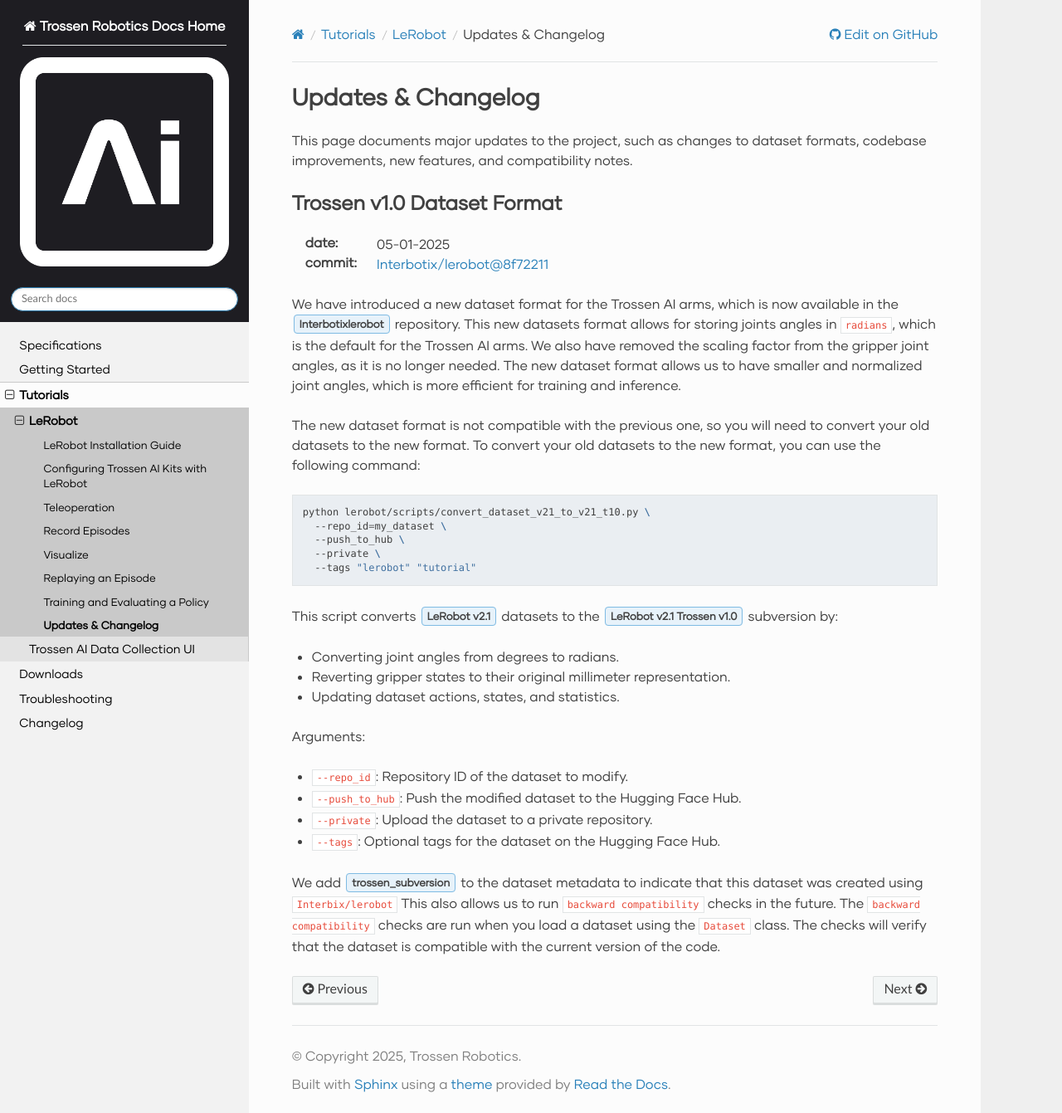
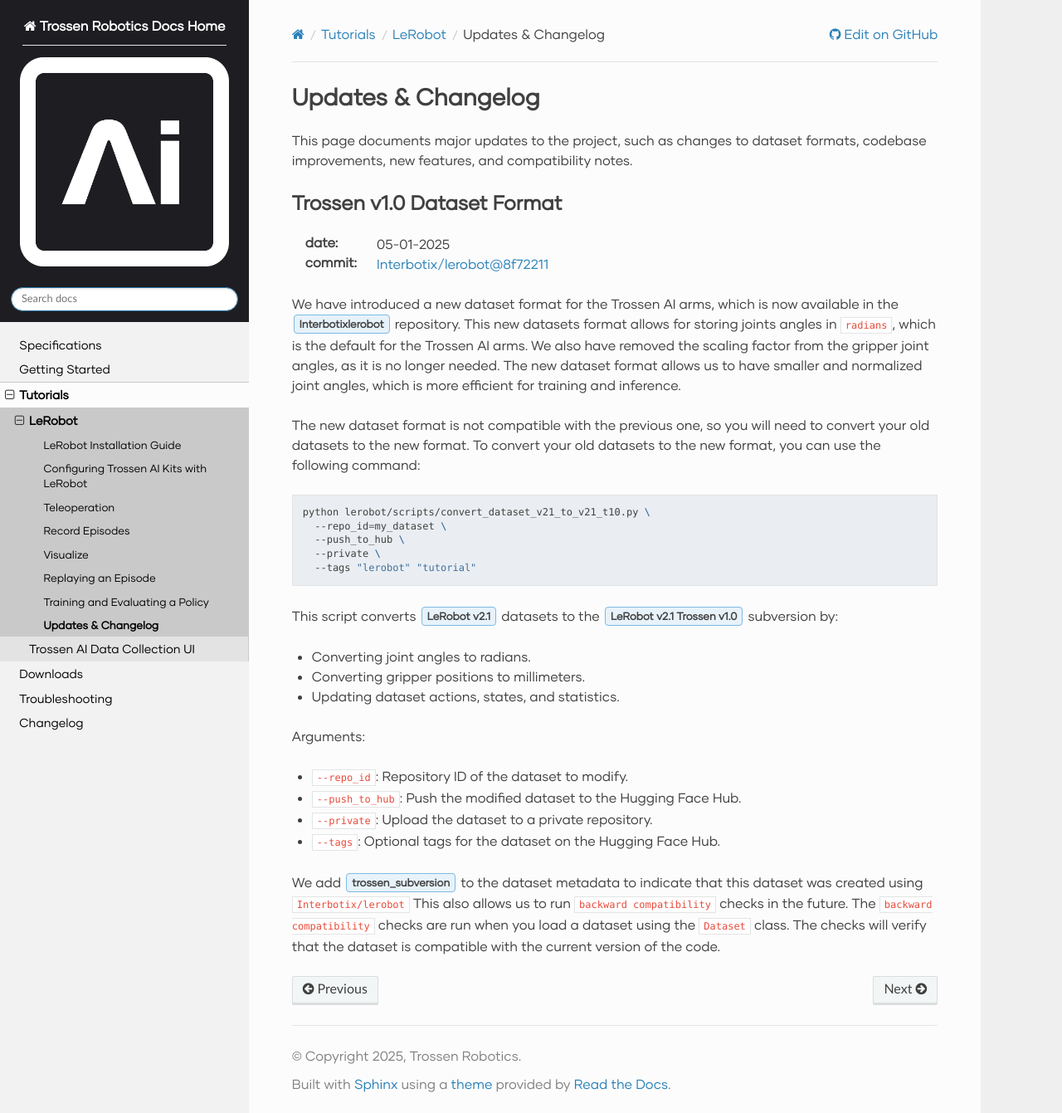
Before and after one commit to TrossenRobotics/trossen_arm, a Sphinx documentation site: the page built from docs/tutorials/lerobot/changelog.rst, in a window 1280 px wide and 1341 px high. Shown: the whole window at 83% size. Built offline with Sphinx 7.4.7 and the Read the Docs theme 3.1.0, drawn with Linux system fonts in a browser that asks for light colours; some web fonts are replaced; pages that are not in the unit, such as notebooks, are missing from menus.

Commit message:
Apply suggestions from code review
Co-authored-by: lukeschmitt-tr <85308904+lukeschmitt-tr@users.noreply.github.com>

```diff
--- a/docs/tutorials/lerobot/changelog.rst
+++ b/docs/tutorials/lerobot/changelog.rst
@@ -29,8 +29,8 @@ To convert your old datasets to the new format, you can use the following comman
 
 This script converts :guilabel:`LeRobot v2.1` datasets to the :guilabel:`LeRobot v2.1 Trossen v1.0` subversion by:
 
-* Converting joint angles from degrees to radians.
-* Reverting gripper states to their original millimeter representation.
+* Converting joint angles to radians.
+* Converting gripper positions to millimeters.
 * Updating dataset actions, states, and statistics.
 
 Arguments:
@@ -39,9 +39,7 @@ Arguments:
 * ``--push_to_hub``: Push the modified dataset to the Hugging Face Hub.
 * ``--private``: Upload the dataset to a private repository.
 * ``--tags``: Optional tags for the dataset on the Hugging Face Hub.
-
-
-We add :guilabel:`trossen_subversion` to the dataset metadata to indicate that this dataset was created using ``Interbix/lerobot``
+We add :guilabel:`trossen_subversion` to the dataset metadata to indicate that this dataset was created using ``Interbotix/lerobot``
 This also allows us to run ``backward compatibility`` checks in the future.
 The ``backward compatibility`` checks are run when you load a dataset using the ``Dataset`` class.
 The checks will verify that the dataset is compatible with the current version of the code.
--- a/docs/tutorials/lerobot/train_and_evaluate.rst
+++ b/docs/tutorials/lerobot/train_and_evaluate.rst
@@ -169,13 +169,11 @@ Run the following command to record **10 evaluation episodes**:
            --control.policy.path=outputs/train/act_trossen_ai_solo_test/checkpoints/last/pretrained_model \
            --control.num_image_writer_processes=1
 
-
 .. note::
 
    You can change the camera interface to use for recording by adding the following command line argument:
    ``--robot.camera_interface='opencv'``.
    This is useful if you have configured multiple camera interfaces as explained in :ref:`tutorials/lerobot/configuration:Camera Serial Number`.
-
 
 Key Differences from Training Data Recording
 --------------------------------------------
```
